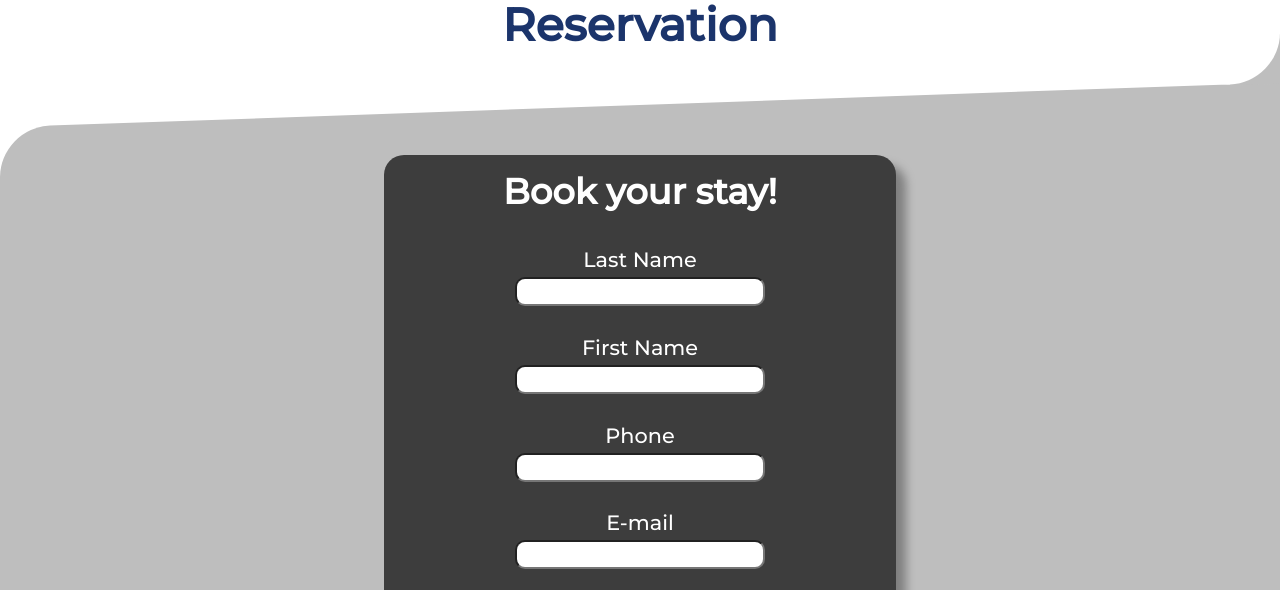
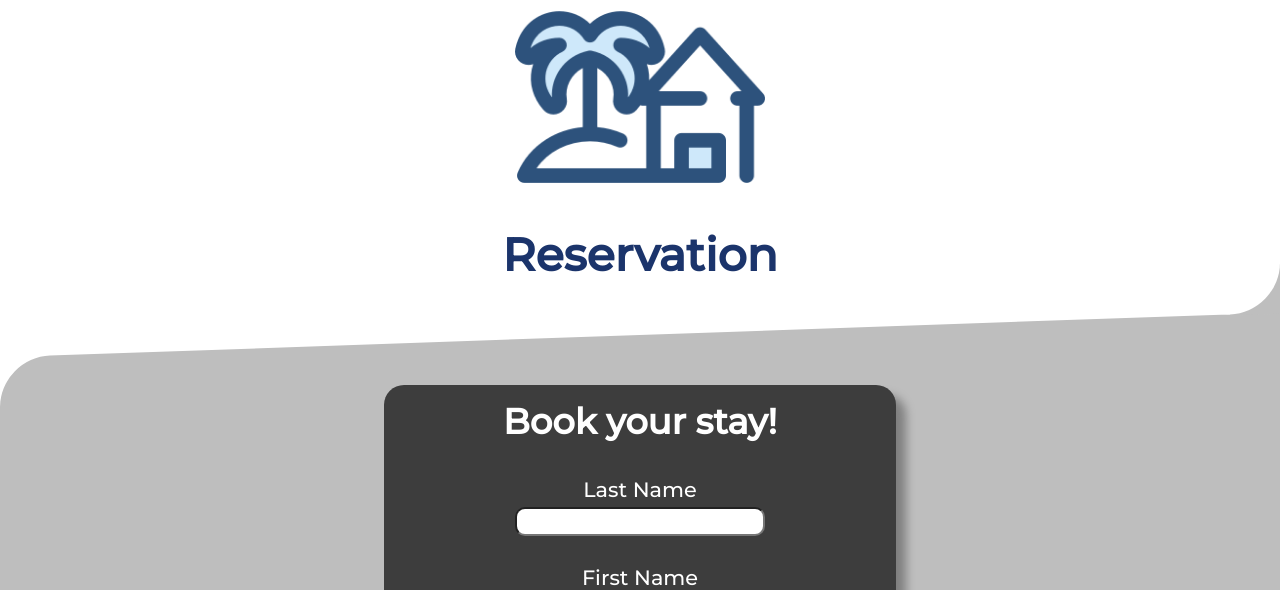
Before and after one commit to Will-of-D/nostalgia, a plain HTML site: page reservation.html in a window 1280 px wide. Shown: the part 128-718 px from the top of the page. Drawn offline with Linux system fonts and the light colour scheme.

Commit message:
Update reservation.html

```diff
--- a/reservation.html
+++ b/reservation.html
@@ -23,7 +23,7 @@
     </header>
     <section class="logo-container">
         <a href="index.html">
-            <img src="pics/house.png.png" alt="house" />
+            <img src="pics/house.png" alt="house" />
         </a>
         <h1>Reservation</h1>
     </section>
```
